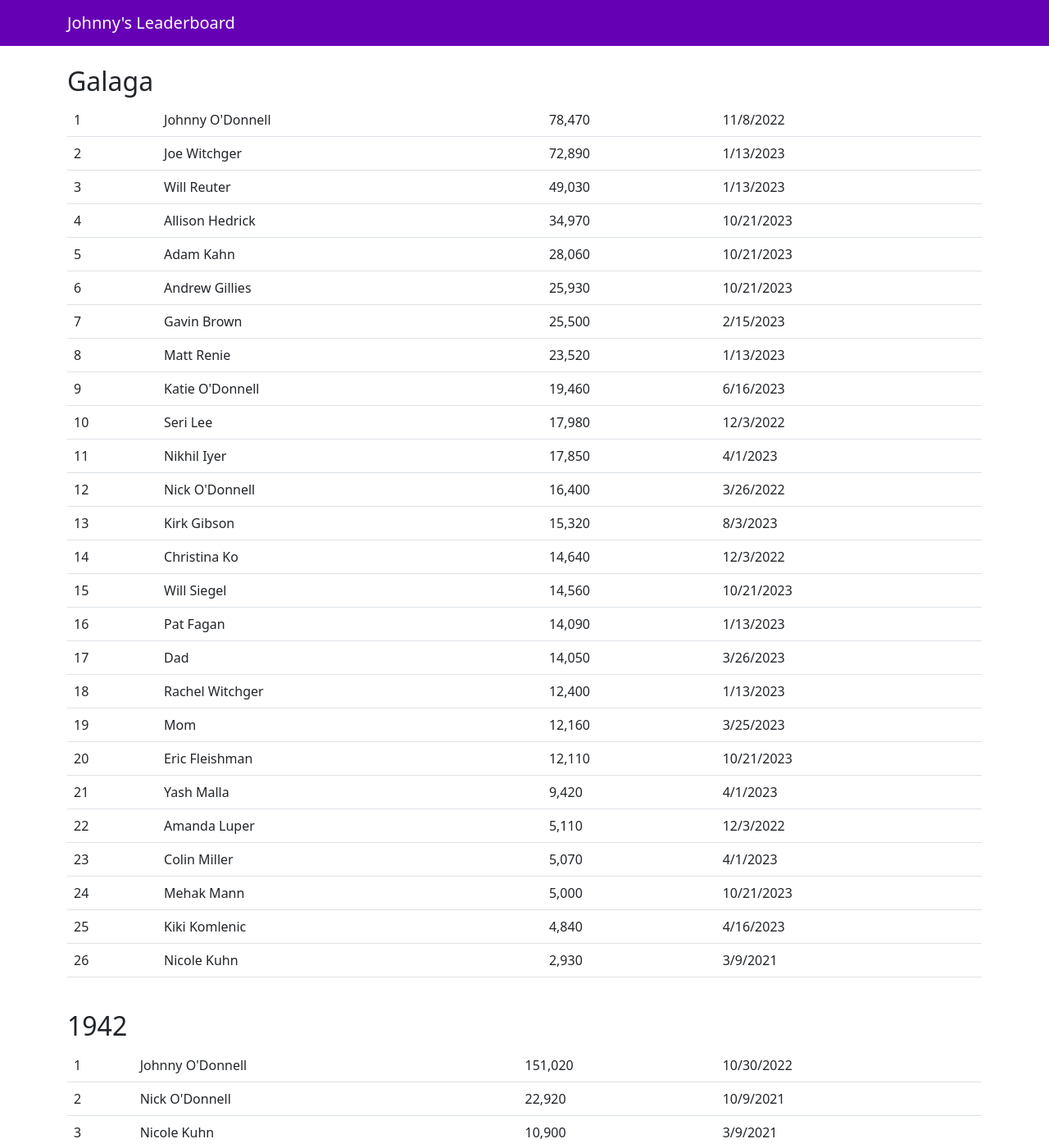
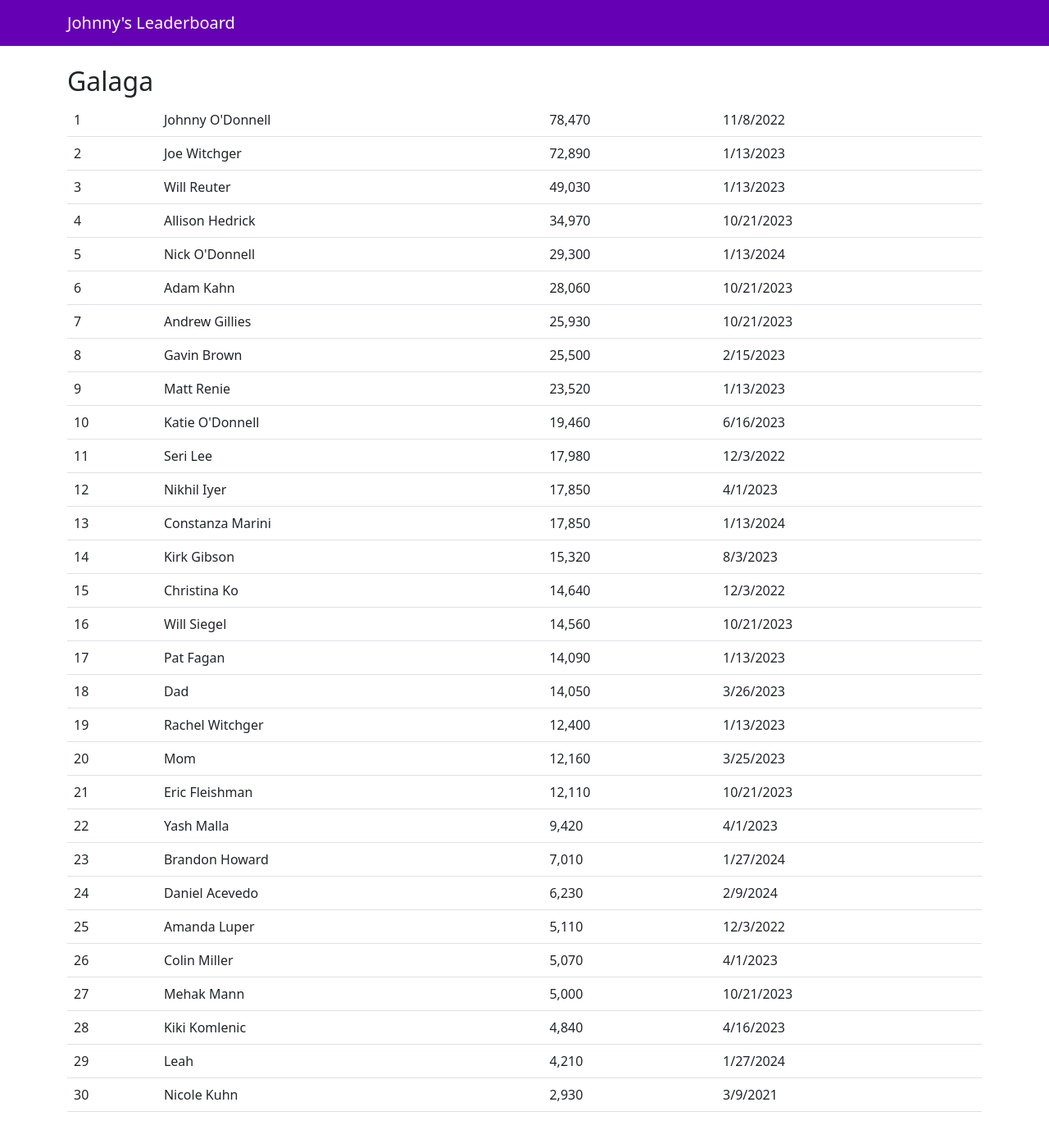
Before and after one commit to johnnyo-games/johnnyo-games.github.io, a Jekyll site: the page built from index.html, in a window 1280 px wide and 1400 px high. Shown: the whole window at 82% size. Built offline with Jekyll 4.4.1, drawn with Linux system fonts in a browser that asks for light colours.

Commit message:
New high scores

```diff
--- a/index.html
+++ b/index.html
@@ -25,6 +25,11 @@
             <td>Allison Hedrick</td>
             <td>34,970</td>
             <td>10/21/2023</td>
+        </tr>
+        <tr>
+            <td>Nick O'Donnell</td>
+            <td>29,300</td>
+            <td>1/13/2024</td>
         </tr>
         <tr>
             <td>Adam Kahn</td>
@@ -62,9 +67,9 @@
             <td>4/1/2023</td>
         </tr>
         <tr>
-            <td>Nick O'Donnell</td>
-            <td>16,400</td>
-            <td>3/26/2022</td>
+            <td>Constanza Marini</td>
+            <td>17,850</td>
+            <td>1/13/2024</td>
         </tr>
         <tr>
             <td>Kirk Gibson</td>
@@ -112,6 +117,16 @@
             <td>4/1/2023</td>
         </tr>
         <tr>
+            <td>Brandon Howard</td>
+            <td>7,010</td>
+            <td>1/27/2024</td>
+        </tr>
+        <tr>
+            <td>Daniel Acevedo</td>
+            <td>6,230</td>
+            <td>2/9/2024</td>
+        </tr>
+        <tr>
             <td>Amanda Luper</td>
             <td>5,110</td>
             <td>12/3/2022</td>
@@ -130,6 +145,11 @@
             <td>Kiki Komlenic</td>
             <td>4,840</td>
             <td>4/16/2023</td>
+        </tr>
+        <tr>
+            <td>Leah</td>
+            <td>4,210</td>
+            <td>1/27/2024</td>
         </tr>
         <tr>
             <td>Nicole Kuhn</td>
```
